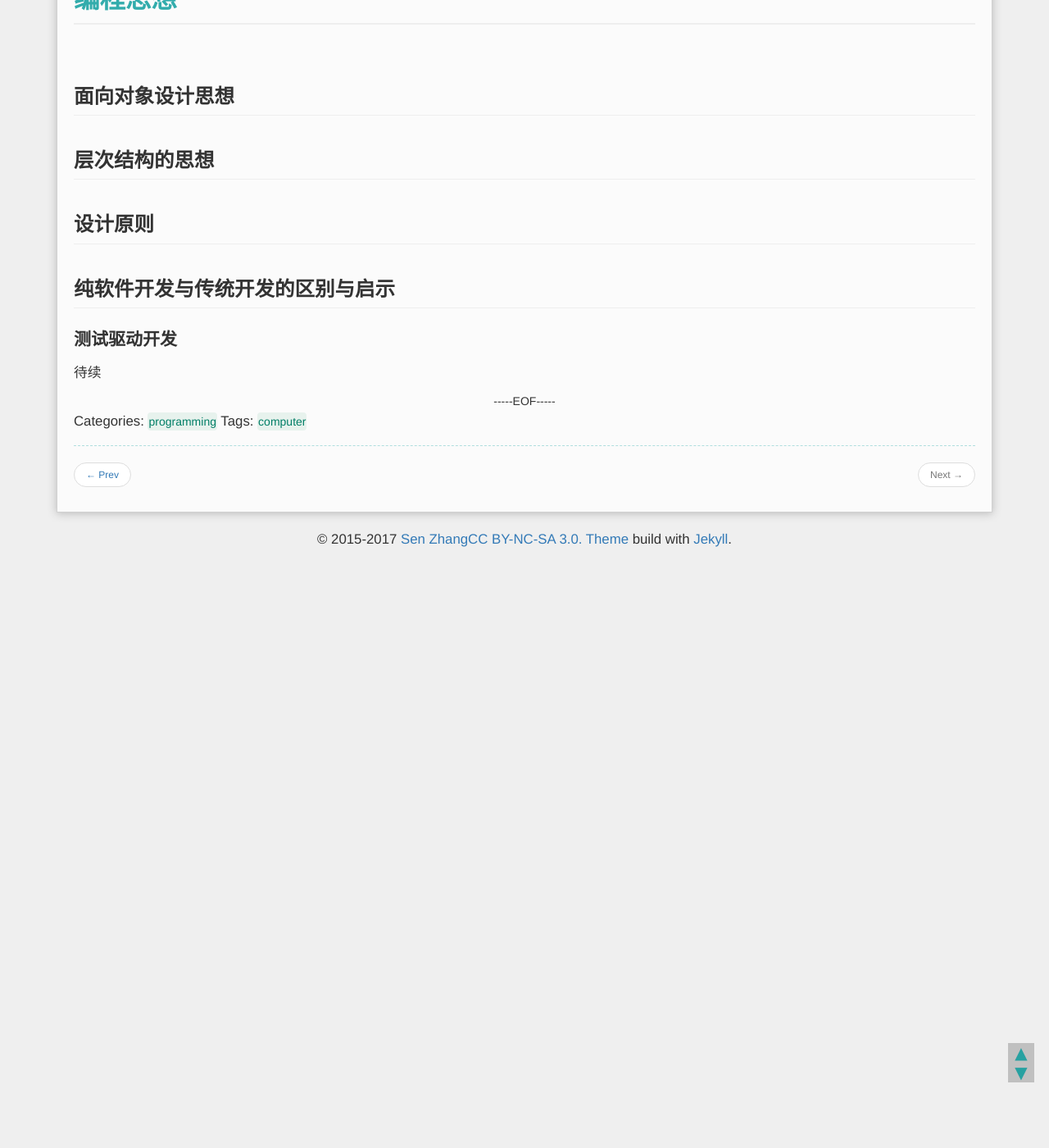
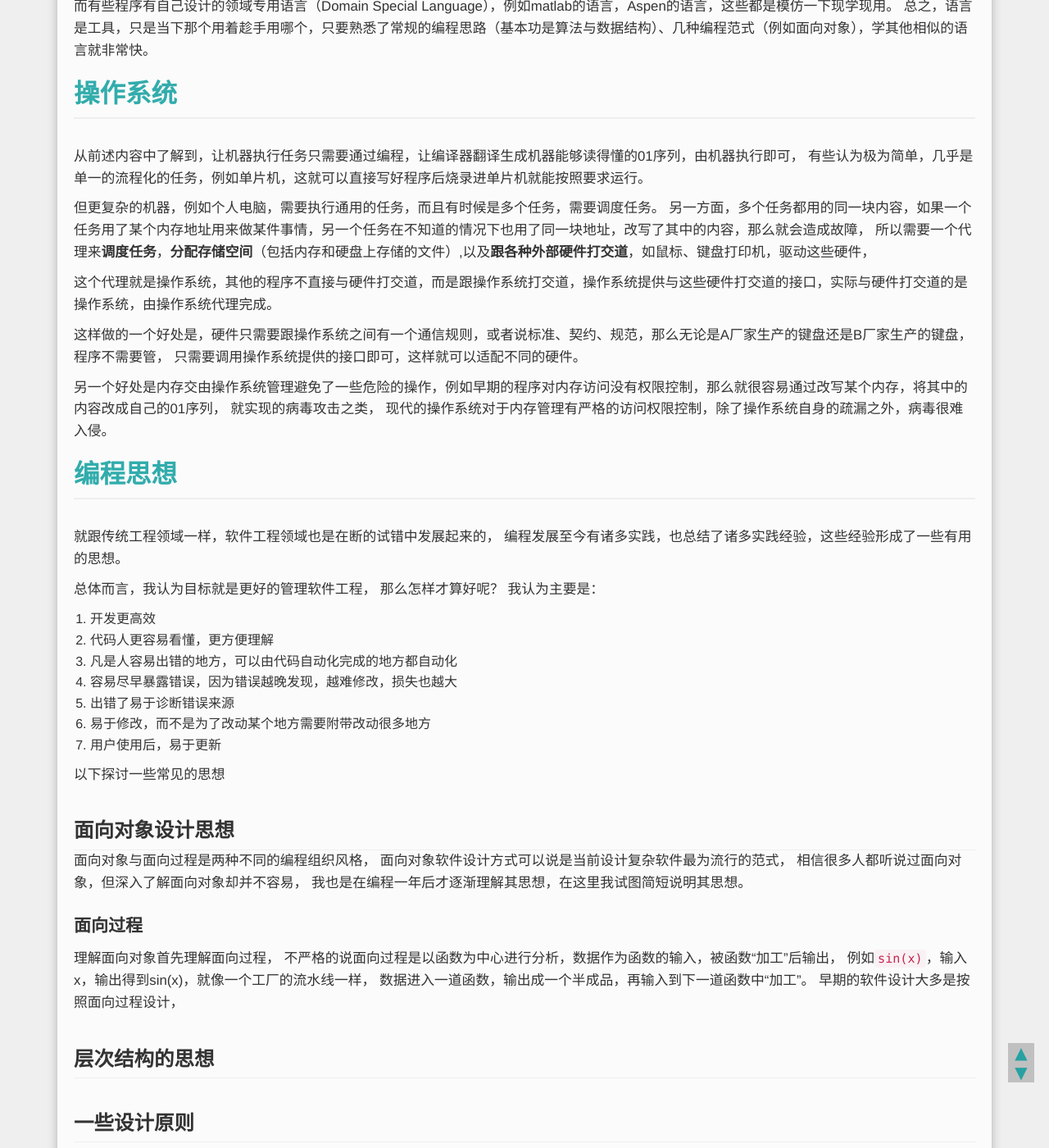
Before and after one commit to SenZhangAI/senzhangai.github.com, a Jekyll site: the page built from _posts/2017-07-26-introduction-of-computer-science.md, in a window 1280 px wide and 1400 px high, scrolled down 5282 px. Shown: the whole window at 82% size. Built offline with Jekyll 4.4.1, drawn with Linux system fonts in a browser that asks for light colours; comment, search, counter and statistics services are not loaded; before the commit the page ends 5964 px from its top, so only the background shows below that; some of the changed text lies outside the part shown.

Commit message:
add some content

```diff
--- a/_posts/2017-07-26-introduction-of-computer-science.md
+++ b/_posts/2017-07-26-introduction-of-computer-science.md
@@ -9,7 +9,9 @@ tags: [computer]
 
 # 前言
 
-试图用通俗的语言聊一聊计算机的相关知识体系，尽可能把重点脉络和原理讲清楚，当然不可能面面俱到，也可能会用到不太准确但更通俗的说法。
+试图用通俗的语言聊一聊计算机的相关知识体系，尽可能把重点脉络和原理讲清楚，
+当然不可能面面俱到，也可能会用到不太准确但更通俗的说法。
+主要谈原理，尽可能不涉及细节，因为细节很多时候不一定有用，且容易忘记，原理则可以知道来龙去脉，甚至借鉴一些其中的思想。
 
 # 计算机程序如何执行
 ## 高低电平映射到01序列，01序列映射到其他
@@ -65,6 +67,7 @@ ASCII缺点在于位数太低，不能涵盖中日韩等字符，于是出现了
 通常说的CPU I5有3.5 GHz 也即是说的这个时钟的频率。
 
 # 计算机语言
+## 汇编
 计算机只懂得0和1，控制计算机，也就是构成计算机能够执行的正确的01序列，如上所说的x86、ARM等指令集，
 这些指令集的文本表示称为汇编语言，也就是最接近计算机指令，同时又映射成人可以读懂的语言。
 **汇编语言即使类似与x86这样的机器码的文本表示**，对应人可以读懂的，机器的执行命令，
@@ -73,6 +76,7 @@ ASCII缺点在于位数太低，不能涵盖中日韩等字符，于是出现了
 但不同机器设计的汇编语言不一样，这样在一台机器上编写的代码，就不能在另外一台机器上跑，
 尤其对于早期各类机器而言。
 
+## C
 这时出现了一个对汇编语言的执行的某种通用的归纳（抽象），称为C语言，
 这样机器虽然不同，但通过C语言的编译器编译成针对这台机器的汇编代码，再编译成机器执行指令的01序列就可以控制机器了。
 C语言的最大贡献是对汇编语言执行结构的合理的抽象，同时又方便更高层次地思考问题，而不用太细化到机器指令这一层面，
@@ -126,6 +130,7 @@ Time,H2,CO,CH4,case_example,stages
 执行效率高意味着对机器的精确控制，而代码编写效率高的一个方面就是尽可能减少考虑细节问题的负担，
 而将精力放在现实问题上。
 
+## C++
 C++想要成为a better C，提供C没有的一些能力，例如对象、模板等，同时尽可能考虑不降低性能损失，
 （当然，面向对象的设计风格，C也可以通过函数指针变相地实现，只是会麻烦一点）
 可以简单的理解C++是C的超集，目的是让人更有效率地的进行机器底层的开发。
@@ -192,6 +199,8 @@ Python的生态非常好，无论Web开发、网络爬虫、大数据、人工
 如果把编程语言比作棋，C++的书都是在讲下棋的规则，而且很厚很复杂，而少涉及下棋的策略。
 
 如果做科研，Python应该是非常值得一学的语言。
+
+如果对Web计算机网络感兴趣，需要学习HTML/css/Javascript，而网络的基础需要看《计算机网络:自顶向下》这本书。
 
 如果想进一步深入到函数式编程领域，顺便熟悉下递归，可以学习Scheme，推荐看《SICP》
 
@@ -226,9 +235,38 @@ Python的生态非常好，无论Web开发、网络爬虫、大数据、人工
 现代的操作系统对于内存管理有严格的访问权限控制，除了操作系统自身的疏漏之外，病毒很难入侵。
 
 # 编程思想
+就跟传统工程领域一样，软件工程领域也是在断的试错中发展起来的，
+编程发展至今有诸多实践，也总结了诸多实践经验，这些经验形成了一些有用的思想。
+
+总体而言，我认为目标就是更好的管理软件工程，
+那么怎样才算好呢？
+我认为主要是：
+
+1. 开发更高效
+2. 代码人更容易看懂，更方便理解
+3. 凡是人容易出错的地方，可以由代码自动化完成的地方都自动化
+4. 容易尽早暴露错误，因为错误越晚发现，越难修改，损失也越大
+5. 出错了易于诊断错误来源
+6. 易于修改，而不是为了改动某个地方需要附带改动很多地方
+7. 用户使用后，易于更新
+
+以下探讨一些常见的思想
+
 ## 面向对象设计思想
+面向对象与面向过程是两种不同的编程组织风格，
+面向对象软件设计方式可以说是当前设计复杂软件最为流行的范式，
+相信很多人都听说过面向对象，但深入了解面向对象却并不容易，
+我也是在编程一年后才逐渐理解其思想，在这里我试图简短说明其思想。
+
+### 面向过程
+理解面向对象首先理解面向过程，
+不严格的说面向过程是以函数为中心进行分析，数据作为函数的输入，被函数“加工”后输出，
+例如`sin(x)`，输入x，输出得到sin(x)，就像一个工厂的流水线一样，
+数据进入一道函数，输出成一个半成品，再输入到下一道函数中“加工”。
+早期的软件设计大多是按照面向过程设计，
+
 ## 层次结构的思想
-## 设计原则
+## 一些设计原则
 
 ## 纯软件开发与传统开发的区别与启示
 ### 测试驱动开发
```
Also changed, not shown: other parts of _posts/2017-07-26-introduction-of-computer-science.md (+2 -0 lines).
